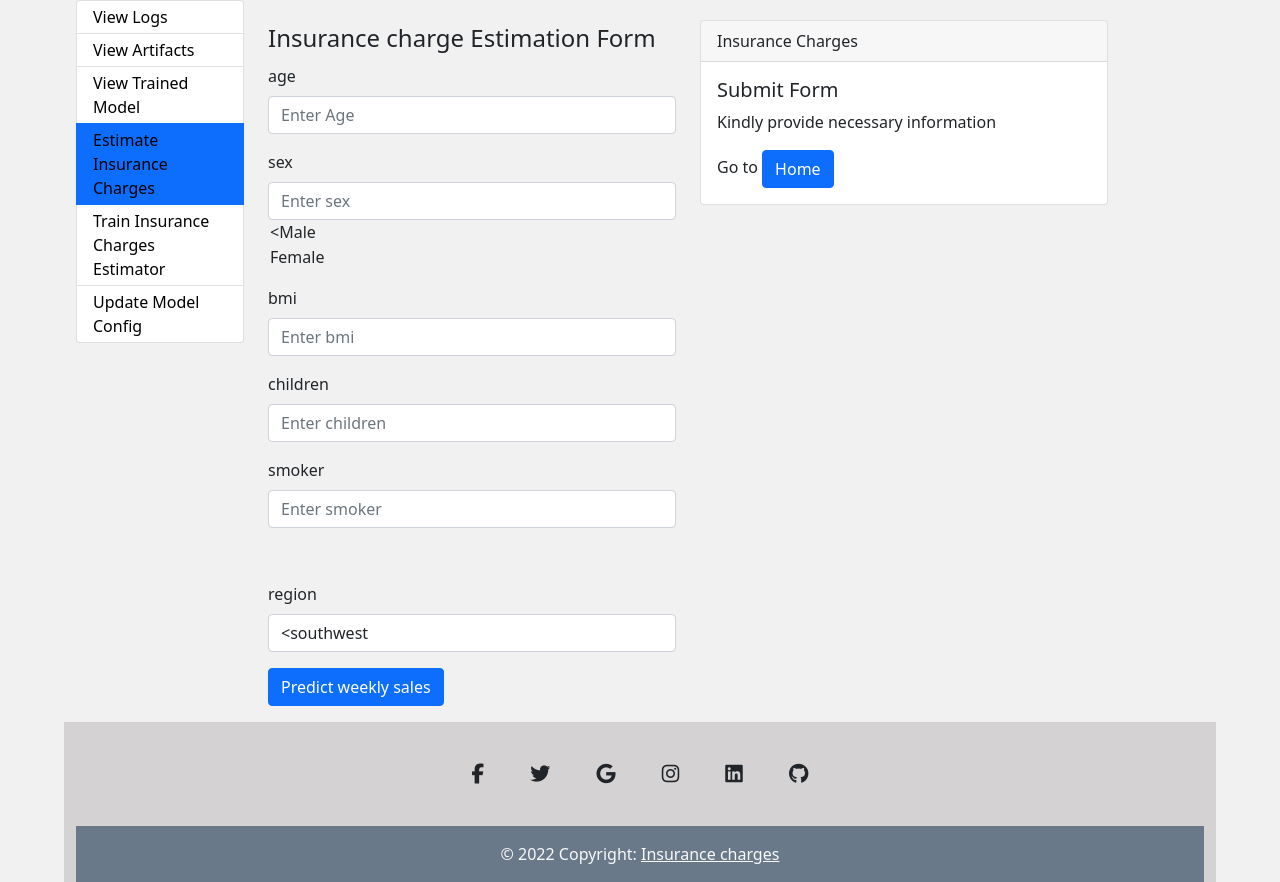
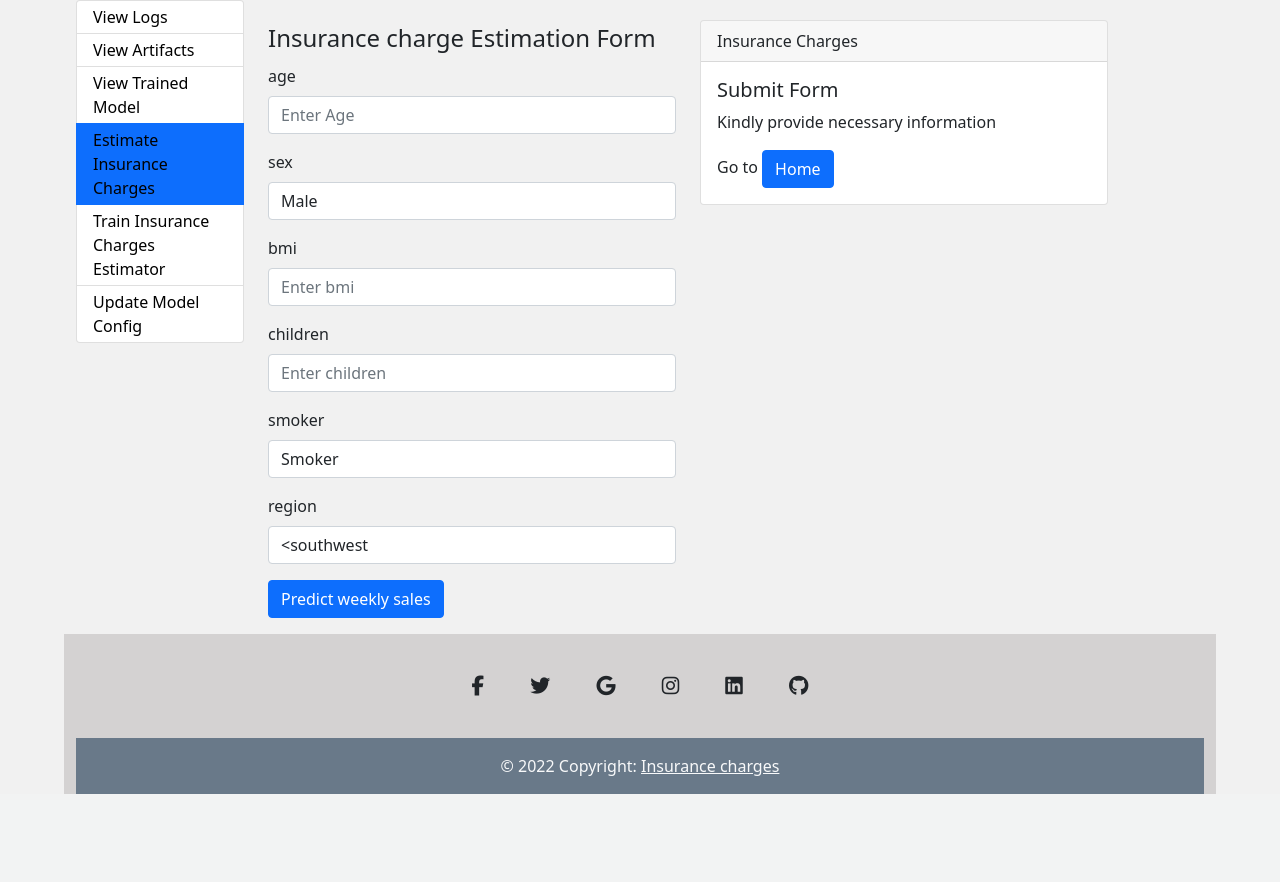
Before and after one commit to jjininu/ineuron_lab_project, a Flask app: page /predict in a window 1280 px wide. Shown: the part 56-938 px from the top of the page. After the commit the page ends 850 px from the top, so only its background shows below. Run offline with Flask 2, Linux system fonts and the light colour scheme; some libraries are stand-ins or nearby versions.

Commit message:
template update

```diff
--- a/templates/predict.html
+++ b/templates/predict.html
@@ -22,14 +22,16 @@
             </div>
             <div class="mb-3">
                 <label class="form-label">sex</label>
-                <input class="form-control"  name="sex" placeholder="Enter sex "
+                <select class="form-control"  name="sex" placeholder="Enter sex "
                     required >
                     <option value="Male">
-                        &lt;Male
+                        Male
                     </option>
                     <option value="Female">
                         Female
                     </option>
+                </select>
+
 
             </div>
             <div class="mb-3">
@@ -46,14 +48,17 @@
             </div>
             <div class="mb-3">
                 <label class="form-label">smoker</label>
-                <input class="form-control" name="smoker" placeholder="Enter smoker"
+                <select class="form-control" name="smoker" placeholder="Enter smoker"
                     required >
                     <option value="smoker">
+                        Smoker
+                    </option>
 
+                    <option value="Non-smoker">
+                        Non-smoker
                     </option>
-                    <option value="Non-smoker">
+                </select>
 
-                    </option>
             </div>
 
 
```
